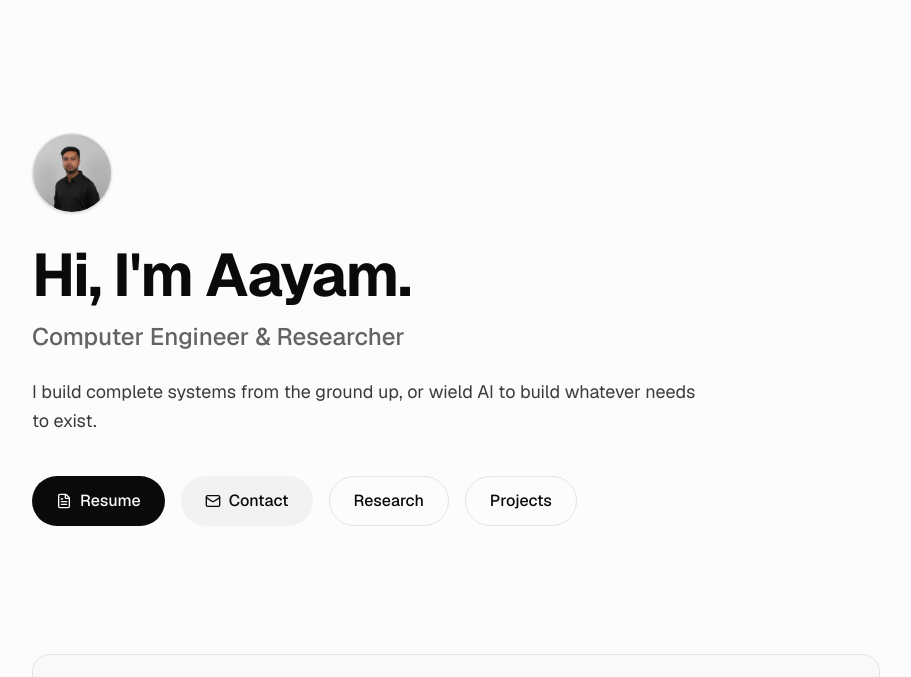
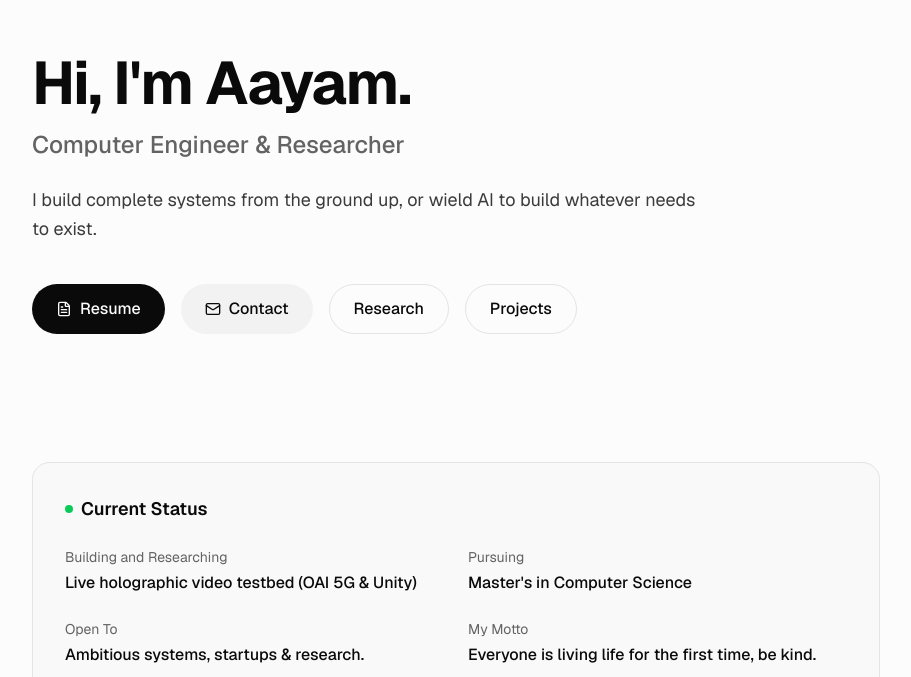
Before and after one commit to aayam07/MyPortfolio, a Next.js app: page / in a window 1280 px wide. Shown: the part 123-800 px from the top of the page, without its empty margins (184-1095 px from the left). Built offline with nearby package versions, Linux system fonts and the light colour scheme.

Commit message:
style: remove profile picture from home hero and recalibrate vertical spacing

```diff
--- a/src/app/page.tsx
+++ b/src/app/page.tsx
@@ -2,7 +2,6 @@ import { getJsonData } from "@/lib/data";
 import { ProjectCard } from "@/components/ProjectCard";
 import { Timeline } from "@/components/Timeline";
 import Link from "next/link";
-import Image from "next/image";
 import { ArrowRight, FileText, Mail } from "lucide-react";
 
 export default async function Home() {
@@ -16,16 +15,9 @@ export default async function Home() {
   const selectedExperience = experienceData?.slice(0, 3) || [];
 
   return (
-    <div className="max-w-4xl mx-auto px-6 space-y-32">
+    <div className="max-w-4xl mx-auto px-6 space-y-28 md:space-y-32">
       {/* Hero Section */}
-      <section className="pt-20 md:pt-32">
-        <Image
-          src="/images/profile/my_image.png"
-          alt="Aayam Adhikari"
-          width={80}
-          height={80}
-          className="rounded-full object-cover mb-8 border border-border bg-muted shadow-sm"
-        />
+      <section className="pt-6 md:pt-12">
         <h1 className="text-4xl md:text-6xl font-bold tracking-tight text-foreground mb-4">
           {homeData?.hero.greeting}
         </h1>
```
